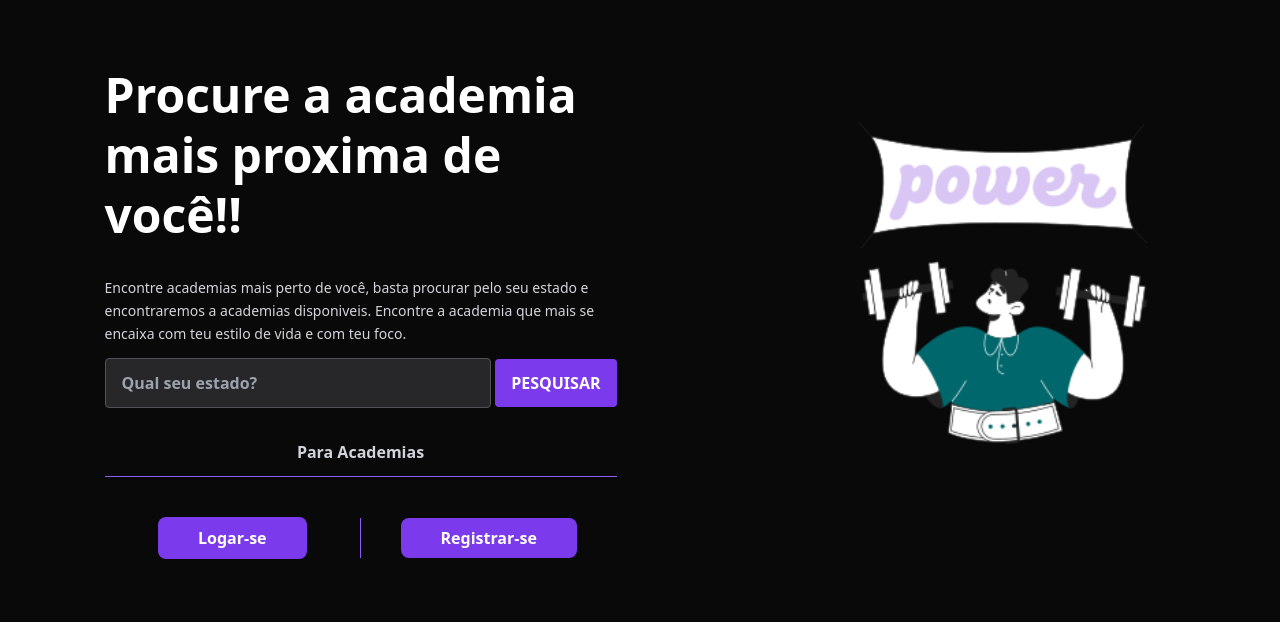
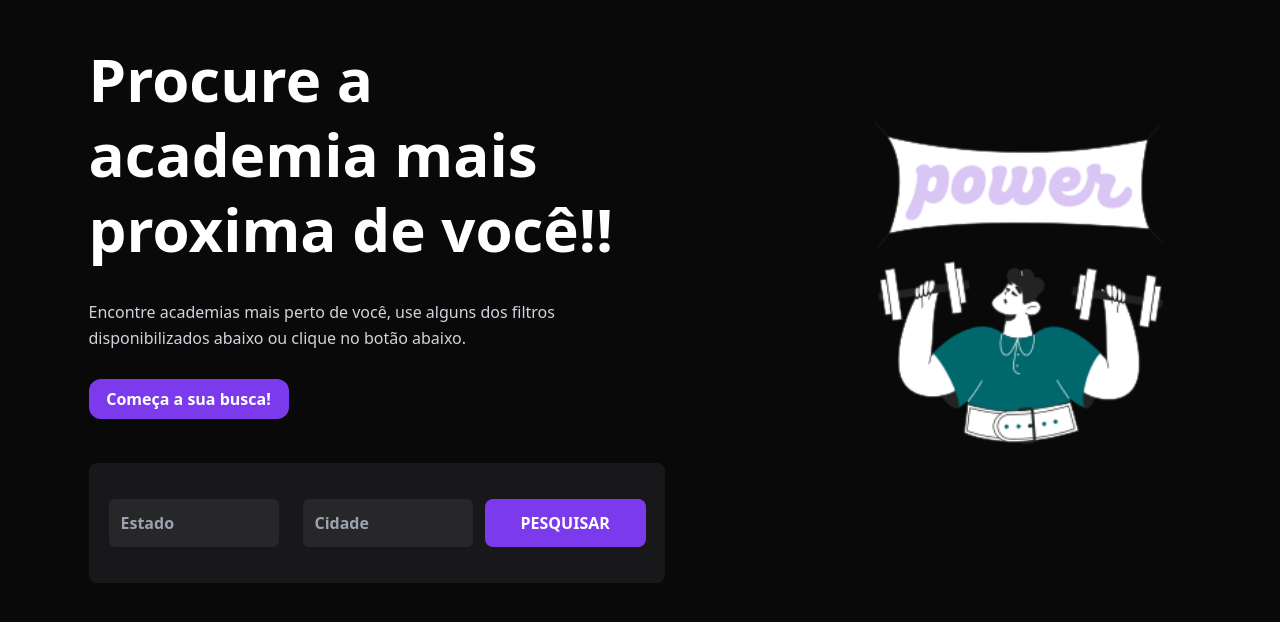
Before and after one commit to IgorSilvaZZ/academy-project, a React (Vite) app in the folder web/: page / in a window 1280 px wide. Shown: the part 116-738 px from the top of the page. Built offline with nearby package versions, Linux system fonts and the light colour scheme.

Commit message:
Adjustment initial page

```diff
--- a/web/src/pages/Home.tsx
+++ b/web/src/pages/Home.tsx
@@ -5,54 +5,42 @@ import ladingImg from "../assets/lading-page-image.png";
 export const Home = () => {
   return (
     <div className='w-screen h-screen mx-auto flex items-center justify-around'>
-      <main className='w-full max-w-lg flex flex-col gap-3'>
-        <h1 className='mt-14 mb-5 text-white text-5xl font-bold leading-tight'>
+      <main className='w-full max-w-xl flex flex-col gap-3'>
+        <h1 className='mt-14 mb-5 text-white text-6xl font-bold leading-tight'>
           Procure a academia mais proxima de você!!
         </h1>
 
-        <p className='text-gray-300 text-sm leading-relaxed'>
-          Encontre academias mais perto de você, basta procurar pelo seu estado
-          e encontraremos a academias disponiveis. Encontre a academia que mais
-          se encaixa com teu estilo de vida e com teu foco.
+        <p className='text-gray-300 text-base font-medium leading-relaxed'>
+          Encontre academias mais perto de você, use alguns dos filtros
+          disponibilizados abaixo ou clique no botão abaixo.
         </p>
 
-        <div className='flex items-center gap-1 mb-5'>
-          <input
-            type='text'
-            placeholder='Qual seu estado?'
-            className='flex-1 px-4 py-3 outline-none rounded text-gray-300 bg-zinc-800 border border-zinc-600 font-semibold'
-          />
-          <button className='px-4 py-3 bg-violet-600 text-white font-semibold rounded uppercase transition-colors hover:bg-violet-800'>
+        <button className='p-2 rounded-xl mt-4 text-white font-semibold bg-violet-600 max-w-[200px] transition-colors hover:bg-violet-800'>
+          Começa a sua busca!
+        </button>
+
+        <div className='flex items-center gap-3 h-[120px] p-5 mt-8 rounded-lg bg-zinc-900'>
+          <div className='flex flex-col gap-2 max-w-[170px]'>
+            <input
+              type='text'
+              placeholder='Estado'
+              className='p-3 outline-none rounded-md text-gray-300 font-semibold bg-zinc-800'
+            />
+          </div>
+
+          <div className='w-px h-10 bg-violet-600'></div>
+
+          <div className='flex flex-col gap-2 max-w-[170px]'>
+            <input
+              type='text'
+              placeholder='Cidade'
+              className='p-3 outline-none rounded-md text-gray-300 font-semibold bg-zinc-800'
+            />
+          </div>
+
+          <button className='py-3 px-9 bg-violet-600 text-white font-semibold rounded-lg uppercase transition-colors hover:bg-violet-800'>
             Pesquisar
           </button>
-        </div>
-
-        <div className='flex items-center justify-center'>
-          <p className='text-base text-gray-300 font-semibold'>
-            Para Academias
-          </p>
-        </div>
-
-        <div className='pt-10 border-t border-violet-500 flex justify-between items-center text-gray-100'>
-          <div className='flex flex-col gap-3 leading-relaxed items-center justify-center w-80'>
-            <Link
-              to='/loginAcademy'
-              className='py-2 px-10 bg-violet-600 text-white font-semibold rounded-lg transition-colors hover:bg-violet-800'
-            >
-              Logar-se
-            </Link>
-          </div>
-
-          <div className='w-px h-10 bg-violet-500'></div>
-
-          <div className='flex flex-col gap-3 items-center justify-center w-80'>
-            <Link
-              to='/registerAcademy'
-              className='py-2 px-10 bg-violet-600 text-white font-semibold rounded-lg transition-colors hover:bg-violet-800'
-            >
-              Registrar-se
-            </Link>
-          </div>
         </div>
       </main>
 
```
